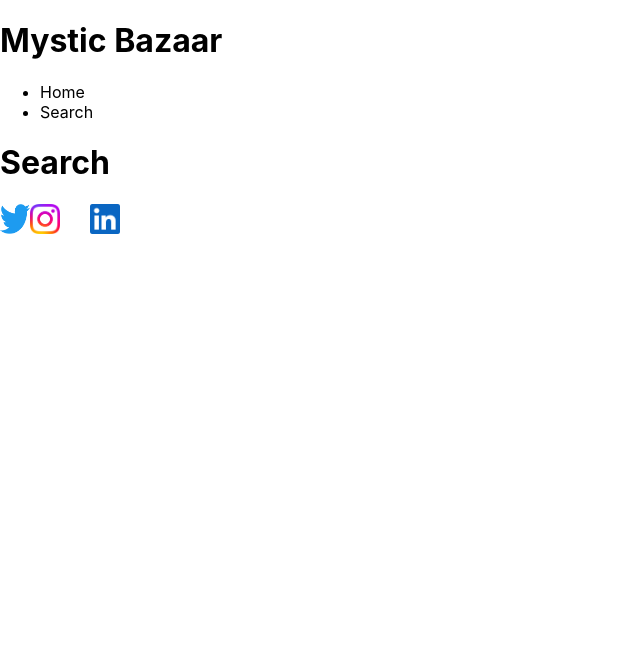
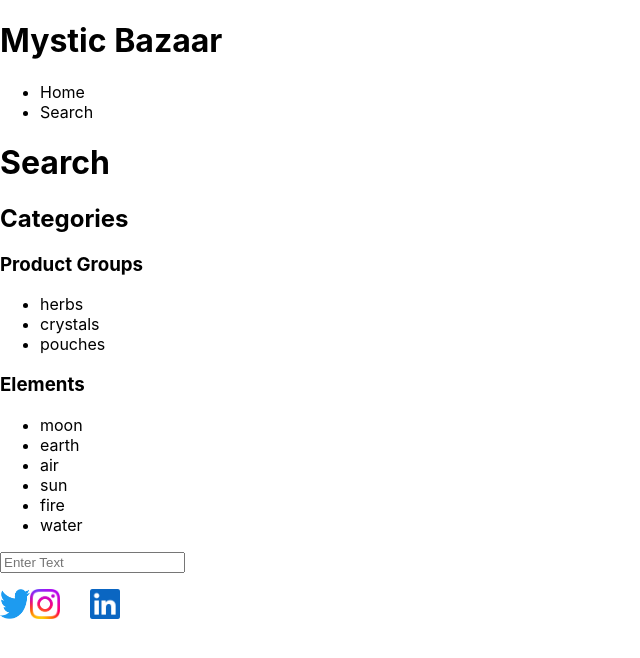
Before and after one commit to LeeGee64/mystic-bazaar-v2, a Next.js app: page /search in a window 1280 px wide. Shown: the top 658 px of the page, without its empty margins (0-640 px from the left). Built offline with nearby package versions, Linux system fonts and the light colour scheme; a web font is replaced by a local one.

Commit message:
file culling and first run at search page

```diff
--- a/pages/search.js
+++ b/pages/search.js
@@ -1,9 +1,78 @@
 import Layout from '/components/layouts/layout'
+import React, { useState } from 'react';
+import useSWR from 'swr';
+import Preview from '/components/products/preview'
+import {getAllCategories} from './api/productOperations'
+import Link from 'next/link'
+
+const fetcher = (url) => fetch(url).then((res) => res.json());
 
 export default function Search(){
+
+ const [searchContent, setSearchContent] = React.useState('');
+ const [searchArray, setSearchArray] = React.useState([]);
+
+ let apiUrl = './api/staticdata';
+
+ const { data, error } = useSWR(apiUrl, fetcher);
+
+    //Handle the error state
+    if (error) return <div>Failed to load</div>;
+    //Handle the loading state
+    if (!data) return <div>Loading...</div>;
+
+    const productObject = JSON.parse(data);
+    const prodArray = productObject.products;
+
+    let catArray = getAllCategories(prodArray);
+    let majArray = ["herbs","crystals","pouches"];
+    let elArray = catArray.filter((p)=>{if(!majArray.includes(p)){return p}});
+
+
+  function searchTextChange(e){
+        const {value} = e.currentTarget;
+        let regex = null;
+        let resultArray = [];
+
+        if(value){
+            regex = new RegExp(`^(${value})`,"i");
+        }
+
+        setSearchContent(value);
+        setSearchArray(searchArray.length = 0);
+
+        resultArray = prodArray
+            .filter(sr => {if(sr.name.match(regex)){return sr}})
+            .map(sr => {return (<li key= {sr.id} id={sr.id}><Preview productItem= {sr}/></li>)});
+
+
+        if(resultArray.length){
+            setSearchArray(searchArray.concat(resultArray));}
+        else{
+            setSearchArray([]);
+        }
+    };
+
+
     return (
         <Layout>
             <h1>Search</h1>
+            <h2><Link href= "/categories">Categories</Link></h2>
+            <h3>Product Groups</h3>
+                <ul>
+                {majArray.map((p)=> (<li key={p}><Link href= {`/categories/${p}`}>{p}</Link></li>))}
+                </ul>
+            <h3>Elements</h3>
+                <ul>
+                {elArray.map((p)=> (<li key={p}><Link href= {`/categories/${p}`}>{p}</Link></li>))}
+                </ul>
+
+            <form onSubmit={e => e.preventDefault()}>
+
+            <input id="searchText" name="searchText" placeholder= "Enter Text" onChange= {e => {searchTextChange(e)}} value={searchContent}></input>
+
+            <ul>{searchArray}</ul>
+        </form>
         </Layout>
     )
 }
--- a/util/data.json
+++ b/util/data.json
@@ -6,7 +6,7 @@
         "path": "/mugwort",
         "slug": "mugwort",
         "date": "01/01/2022",
-        "category": ["herbs","lunar"],
+        "category": ["herbs","moon"],
         "description": "Enjoy this multipurpose herb fresh from ethically sourced farms!",
         "descriptionHtml": "<p><span>Enjoy this multipurpose herb fresh from ethically sourced farms!</span></p>",
         "images": [
```
Also changed, not shown: public/site.webmanifest (deleted), 1 other file (tests, documents, lock files or other folders).
